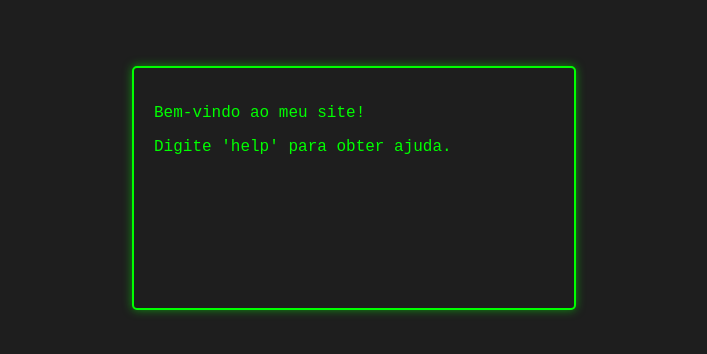
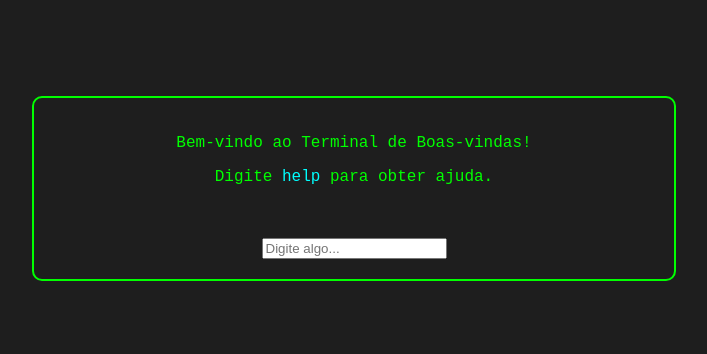
Before and after one commit to dev-dfBueno/devclass, a plain HTML site: page index.html in a window 1280 px wide. Shown: the part 212-566 px from the top of the page, without its empty margins (286-993 px from the left). Drawn offline with Linux system fonts and the light colour scheme.

Commit message:
Update index.html

```diff
--- a/index.html
+++ b/index.html
@@ -7,8 +7,9 @@
     <style>
         body {
             font-family: 'Courier New', monospace;
-            background-color: #1e1e1e;
-            color: #00ff00;
+            background-color: #1E1E1E;
+            color: #00FF00;
+            text-align: center;
             margin: 0;
             display: flex;
             align-items: center;
@@ -17,20 +18,49 @@
         }
 
         #terminal {
-            border: 2px solid #00ff00;
+            border: 2px solid #00FF00;
             padding: 20px;
-            width: 400px;
-            min-height: 200px;
-            border-radius: 5px;
-            background-color: #1e1e1e;
-            box-shadow: 0 0 10px rgba(0, 255, 0, 0.5);
+            border-radius: 10px;
+            width: 80%;
+            max-width: 600px;
         }
     </style>
 </head>
 <body>
     <div id="terminal">
-        <p>Bem-vindo ao meu site!</p>
-        <p>Digite 'help' para obter ajuda.</p>
+        <p>Bem-vindo ao Terminal de Boas-vindas!</p>
+        <p>Digite <span style="color: #00FFFF;">help</span> para obter ajuda.</p>
+        <br>
+        <div id="output"></div>
+        <br>
+        <input type="text" id="input" placeholder="Digite algo..." onkeydown="handleKeyPress(event)">
     </div>
+
+    <script>
+        function handleKeyPress(event) {
+            if (event.key === "Enter") {
+                processInput();
+            }
+        }
+
+        function processInput() {
+            var inputElement = document.getElementById("input");
+            var outputElement = document.getElementById("output");
+            var inputValue = inputElement.value;
+
+            // Limpar o campo de entrada
+            inputElement.value = "";
+
+            // Adicionar o texto digitado ao terminal
+            outputElement.innerHTML += "<p>> " + inputValue + "</p>";
+
+            // Lógica para processar o comando (pode adicionar mais lógica conforme necessário)
+            if (inputValue.toLowerCase() === "help") {
+                outputElement.innerHTML += "<p>Ajuda: Esta é uma mensagem de ajuda fictícia.</p>";
+            } else {
+                outputElement.innerHTML += "<p>Comando desconhecido. Digite 'help' para obter ajuda.</p>";
+            }
+        }
+    </script>
 </body>
 </html>
```
